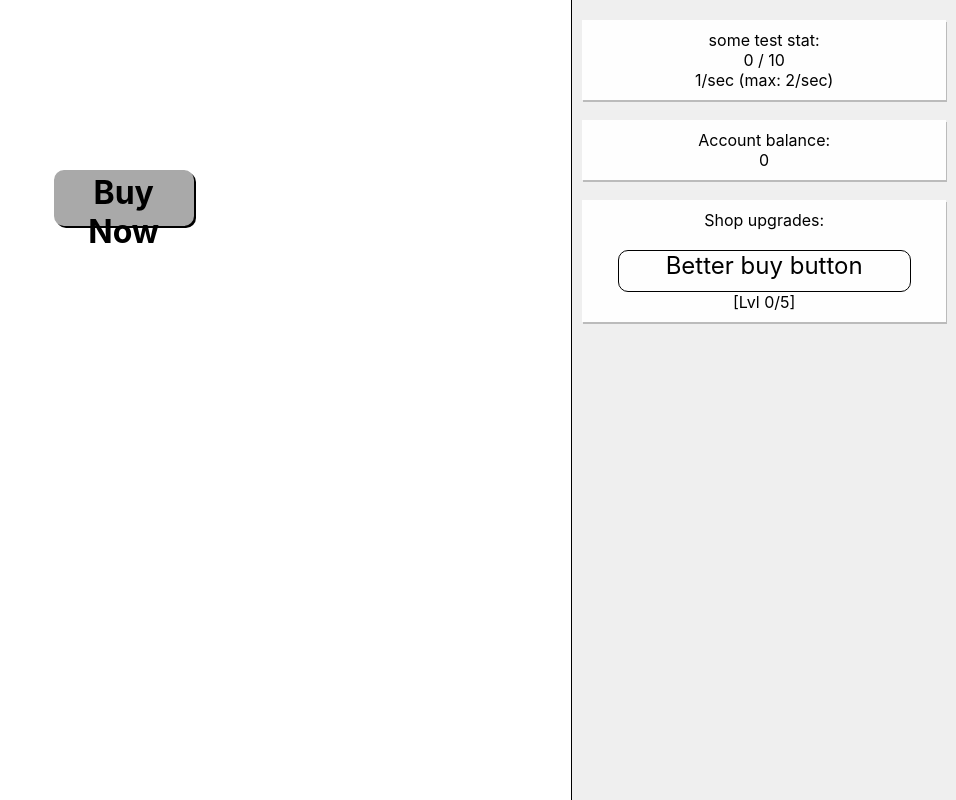
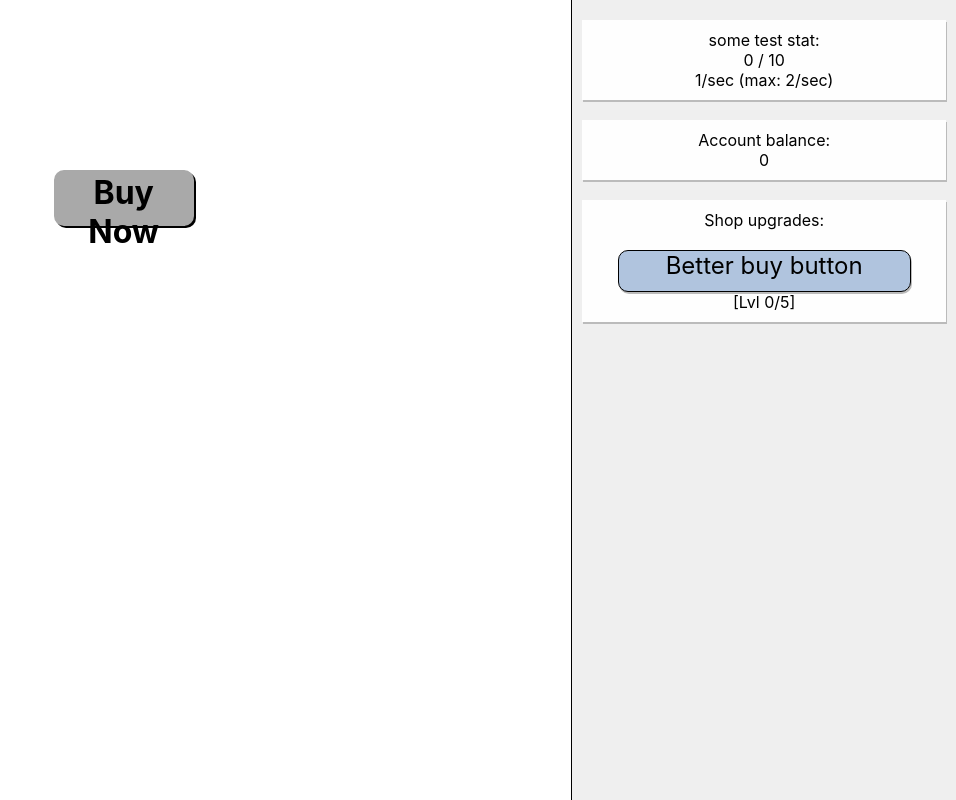
Before and after one commit to lars-wobus/gmtk-gamejam-2019, a React (Create React App) app in the folder shop/: page / in a window 1280 px wide. Shown: the whole page, without its empty margins (324-1280 px from the left). Built offline with nearby package versions, Linux system fonts and the light colour scheme.

Commit message:
Buttons got light blue background color

```diff
--- a/shop/src/styles/editor-view.css
+++ b/shop/src/styles/editor-view.css
@@ -13,6 +13,8 @@
 
 .button {
   border: 1px solid black;
+  box-shadow: 1px 2px #bbbbbb;
+  background-color: lightsteelblue;
   border-radius: 10px;
   width: 80%;
   height: 40px;
```
